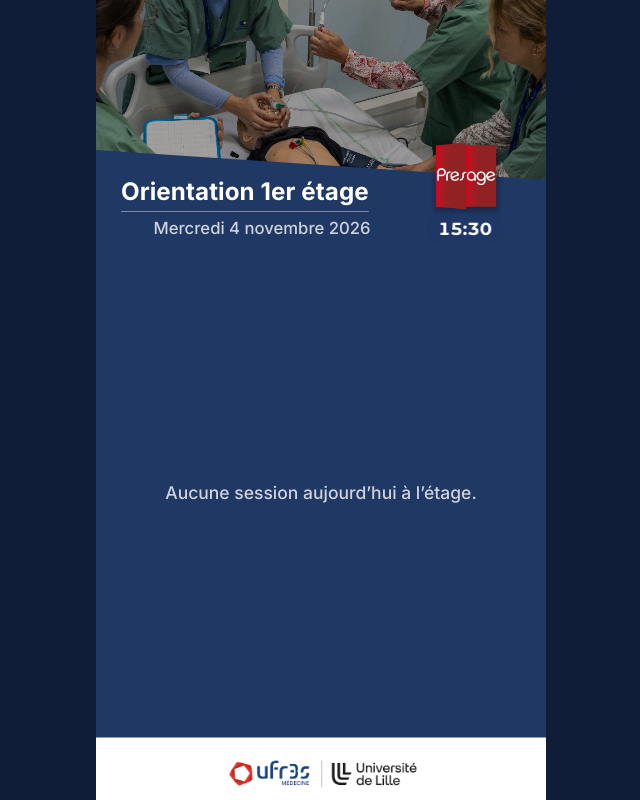
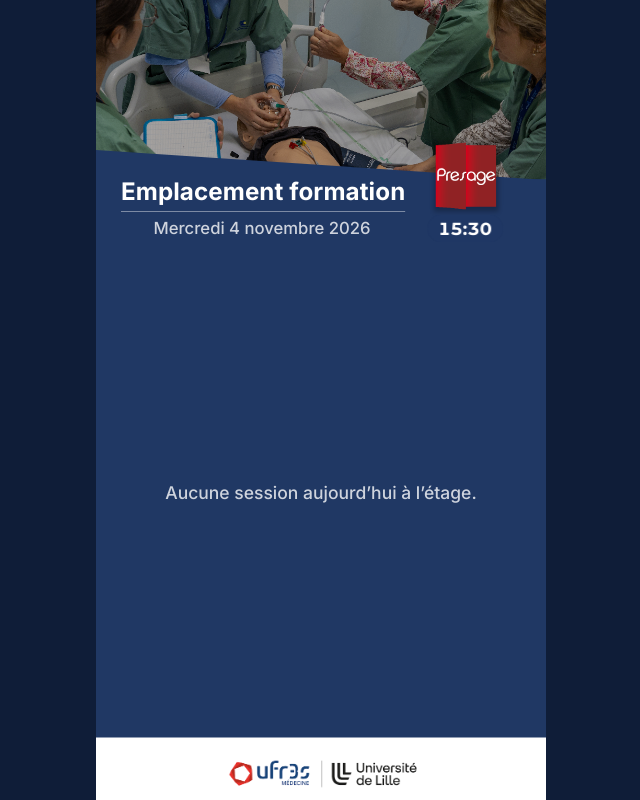
Before and after one commit to PRESAGE12/PRESAGE, a plain HTML site: page pages/orientation.html in a window 1280 px wide. Shown: the whole page, without its empty margins (319-959 px from the left). Drawn offline with Linux system fonts and the light colour scheme; no server answers.

Commit message:
Update orientation.html

```diff
--- a/pages/orientation.html
+++ b/pages/orientation.html
@@ -19,7 +19,7 @@
       <img class="hero__logo" src="../assets/presage_logo.png" alt="PRESAGE" />
       <div class="hero__clock" id="horloge"><span id="heure">--:--</span></div>
       <div class="hero__titles">
-        <h1 class="hero__title">Orientation 1er étage</h1>
+        <h1 class="hero__title">Emplacement formation</h1>
         <p class="hero__date" id="date">Chargement…</p>
       </div>
     </header>
```
